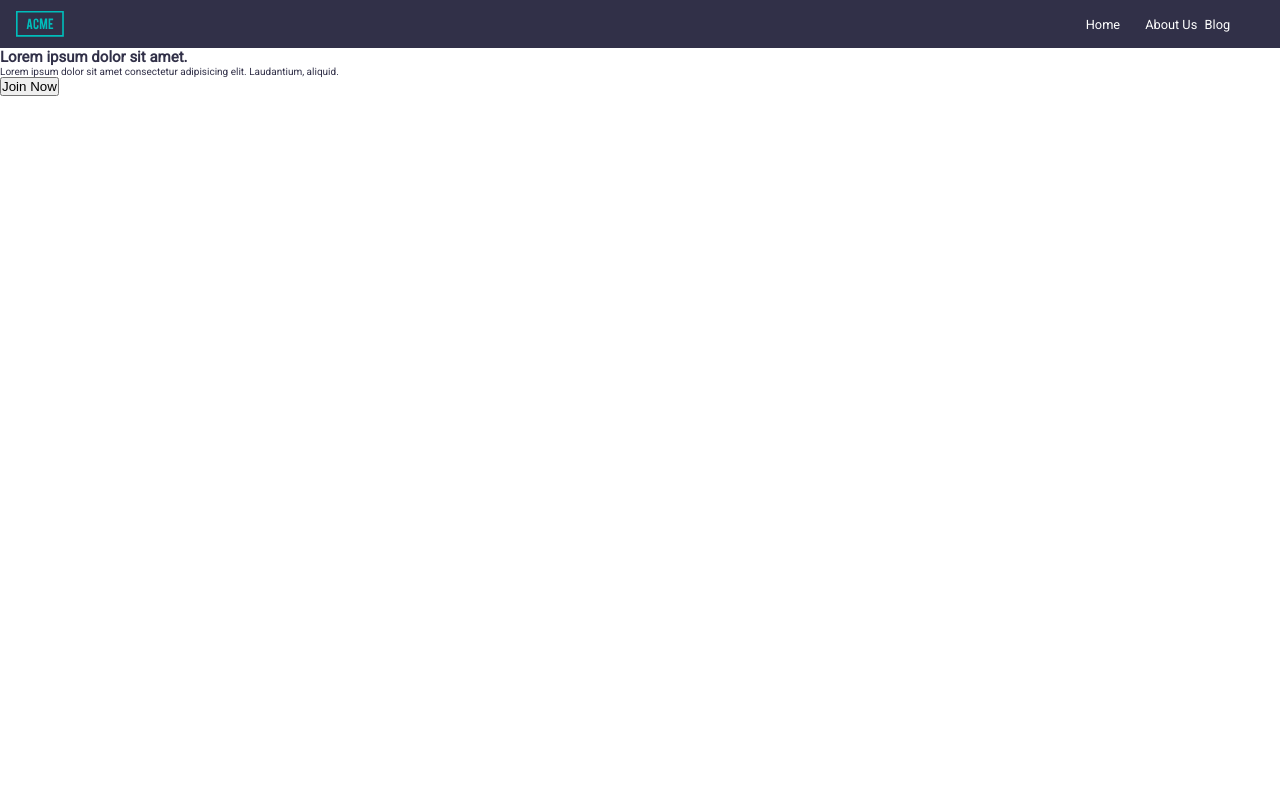
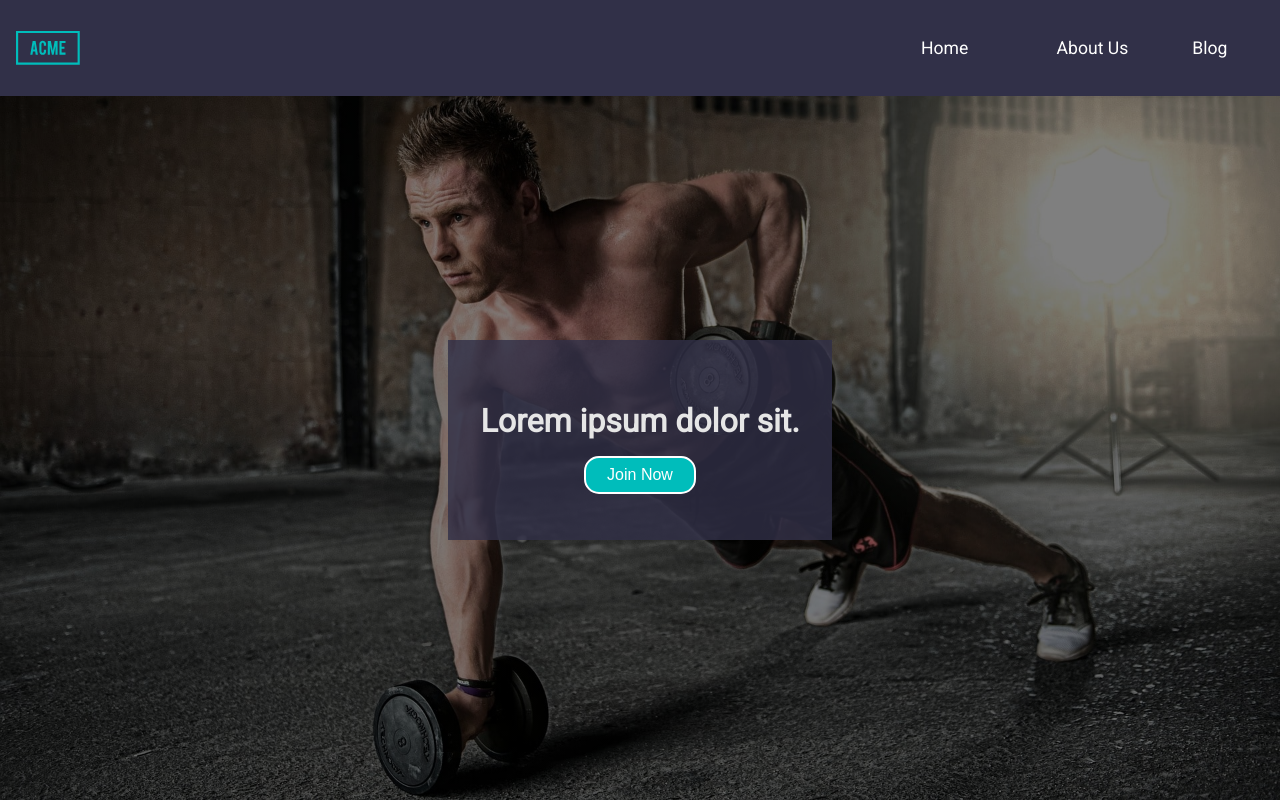
Before and after one commit to kristiyan-ASW-G-08/gym-landing-page, a website with bundled scripts: page index.html in a window 1280 px wide. Built offline with nearby package versions, Linux system fonts and the light colour scheme.

Commit message:
finished landing section

```diff
--- a/index.html
+++ b/index.html
@@ -8,6 +8,12 @@
     <link
       href="https://fonts.googleapis.com/css?family=Roboto"
       rel="stylesheet"
+    />
+    <link
+      rel="stylesheet"
+      href="https://use.fontawesome.com/releases/v5.8.2/css/all.css"
+      integrity="sha384-oS3vJWv+0UjzBfQzYUhtDYW+Pj2yciDJxpsK1OYPAYjqT085Qq/1cq5FLXAZQ7Ay"
+      crossorigin="anonymous"
     />
     <title>Document</title>
   </head>
@@ -51,13 +57,9 @@
       </ul>
     </nav>
     <main role="main">
-      <section class="section section-landing">
-        <div class="landing-banner-container">
-          <h1>Lorem ipsum dolor sit amet.</h1>
-          <p>
-            Lorem ipsum dolor sit amet consectetur adipisicing elit. Laudantium,
-            aliquid.
-          </p>
+      <section class="section section--landing">
+        <div class="section--landing__container">
+          <h1 class="title">Lorem ipsum dolor sit.</h1>
           <button>Join Now</button>
         </div>
       </section>
--- a/src/style/index.scss
+++ b/src/style/index.scss
@@ -5,6 +5,7 @@
 @import 'partials/header';
 @import 'partials/nav';
 @import 'partials/mobile-nav';
+@import 'partials/section-landing';
 * {
   margin: 0;
   padding: 0;
--- a/src/style/partials/_header.scss
+++ b/src/style/partials/_header.scss
@@ -1,24 +1,32 @@
 .header {
-  display: grid;
+  display: flex;
+  width: 100%;
   justify-content: space-between;
-  align-content: center;
-  grid-template-columns: 6fr 1fr;
+  align-items: center;
   padding: 1rem;
   background: $dark;
-  height: 3rem;
   color: $light;
+  position: fixed;
+  top: 0;
+  z-index: 3;
   &__logo {
-    height: 100%;
+    height: 3rem;
     width: 3rem;
+    @include desktop {
+      height: 4rem;
+      width: 4rem;
+    }
     img {
       height: 100%;
-      width: 3rem;
+      width: 100%;
       object-fit: contain;
     }
   }
   &__nav-button {
+    height: 3rem;
+    widows: 3rem;
     z-index: 5;
-    padding: 1rem;
+    padding: 0.8rem;
     border: none;
     @include desktop {
       display: none;
--- a/src/style/partials/_layout.scss
+++ b/src/style/partials/_layout.scss
@@ -1,4 +1,4 @@
-// .layout {
-//   display: grid;
-//   grid-template-columns: 1fr;
-// }
+.layout {
+  display: grid;
+  grid-template-columns: 1fr;
+}
--- a/src/style/partials/_mobile-nav.scss
+++ b/src/style/partials/_mobile-nav.scss
@@ -28,6 +28,10 @@
             background: $dark;
             color: $primary;
           }
+          &:hover {
+            background: $dark;
+            color: $primary;
+          }
         }
       }
     }
--- a/src/style/partials/_nav.scss
+++ b/src/style/partials/_nav.scss
@@ -5,10 +5,15 @@
     display: grid;
     align-content: center;
     grid-template-columns: repeat(3, 1fr);
+    grid-gap: 4rem;
     &-link {
       text-decoration: none;
       color: $light;
-      font-size: 0.8rem;
+      font-size: 1.1rem;
+      transition: 250ms;
+      &:hover {
+        color: $primary;
+      }
     }
   }
 }
--- /dev/null
+++ b/src/style/partials/_section-landing.scss
@@ -0,0 +1,40 @@
+.section--landing {
+  margin-top: 5rem;
+  width: 100vw;
+  height: 90vh;
+  background: linear-gradient(rgba(black, 0.5), rgba(black, 0.5)),
+    url(../assets/images/person.jpg) center no-repeat;
+  background-size: cover;
+  @include center;
+  transition: all 0.3s ease-in-out;
+  &__container {
+    width: 90%;
+    height: 25vh;
+    padding: 0.5rem;
+    background: rgba($dark, 0.8);
+    color: darken($light, 10%);
+    @include center;
+    @include desktop {
+      width: 30%;
+    }
+    .title {
+      width: 100%;
+      font-size: 2rem;
+      padding: 1rem;
+      text-align: center;
+    }
+    button {
+      background: $primary;
+      color: $light;
+      width: 7rem;
+      border: solid 2px $light;
+      padding: 0.5rem;
+      font-size: 1rem;
+      border-radius: 15px;
+      &:hover {
+        background: $light;
+        color: $dark;
+      }
+    }
+  }
+}
```
Also changed, not shown: 1 other file.
